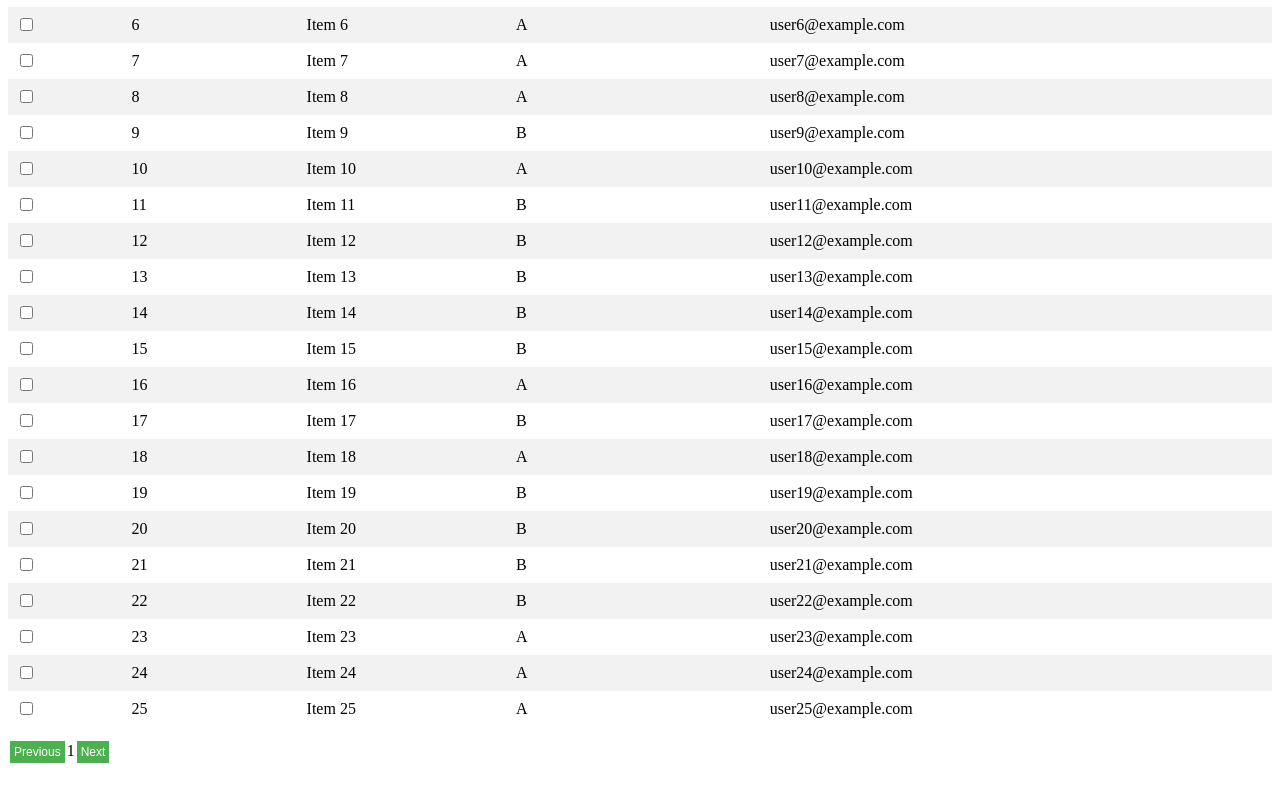
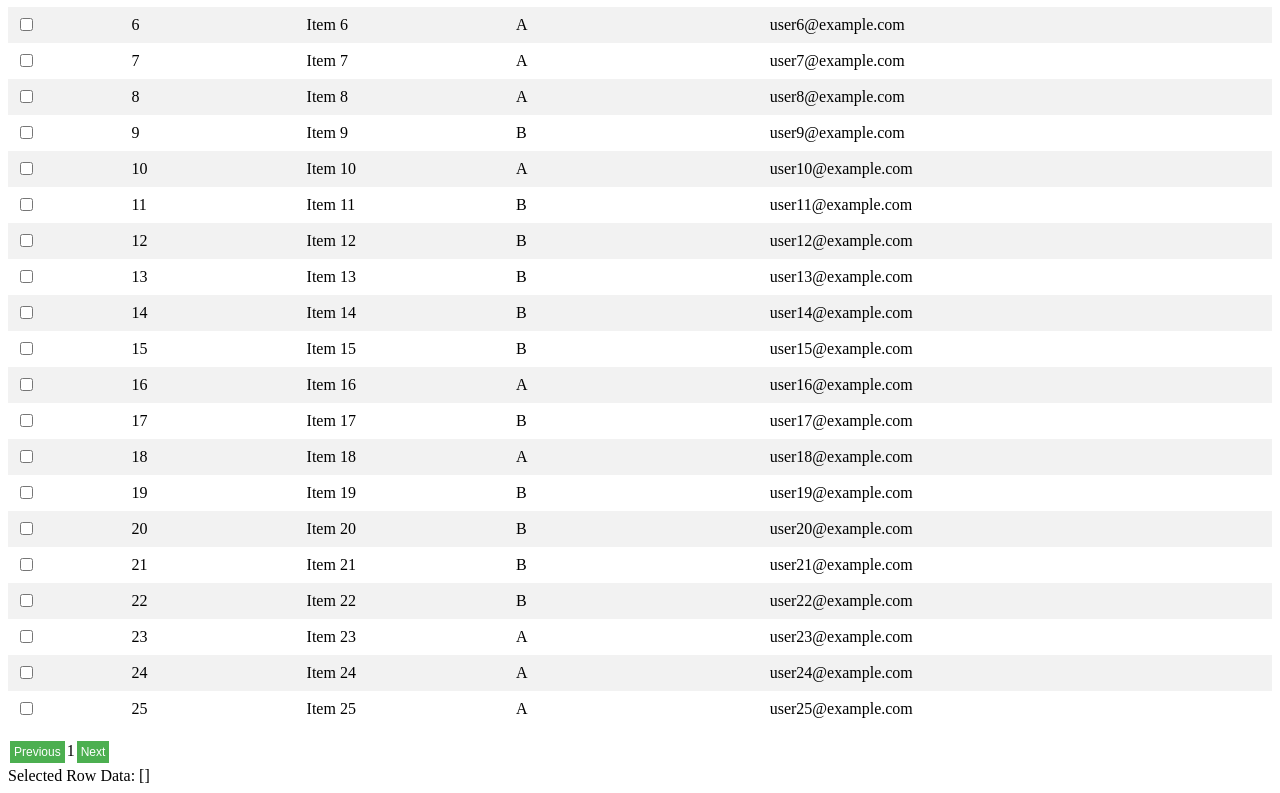
Before and after one commit to cs0931/react-reusable-table, a React (Vite) app: page / in a window 1280 px wide. Shown: the part 246-1039 px from the top of the page. Built offline with nearby package versions, Linux system fonts and the light colour scheme.

Commit message:
display selected row data below table

```diff
--- a/src/App.jsx
+++ b/src/App.jsx
@@ -7,6 +7,7 @@ const Table = () => {
   const [currentPage, setCurrentPage] = useState(1);
   const [itemsPerPage] = useState(25);
   const [sortKey, setSortKey] = useState(null);
+  const [selectedRows, setSelectedRows] = useState([]);
 
   useEffect(() => {
     setLoading(true);
@@ -49,6 +50,17 @@ const Table = () => {
     }
   };
 
+  const handleSelectRow = (id) => {
+    const index = selectedRows.indexOf(id);
+    if (index === -1) {
+      setSelectedRows([...selectedRows, id]);
+    } else {
+      const updatedSelectedRows = [...selectedRows];
+      updatedSelectedRows.splice(index, 1);
+      setSelectedRows(updatedSelectedRows);
+    }
+  };
+
   return (
     <div>
       <input
@@ -77,7 +89,11 @@ const Table = () => {
             {filteredItems.map((item) => (
               <tr key={item.id}>
                 <td>
-                  <input type="checkbox" />
+                  <input
+                    type="checkbox"
+                    onChange={() => handleSelectRow(item.id)}
+                    checked={selectedRows.includes(item.id)}
+                  />
                 </td>
                 <td>{item.id}</td>
                 <td>{item.name}</td>
@@ -102,6 +118,14 @@ const Table = () => {
         >
           Next
         </button>
+        <div>
+          Selected Row Data:{" "}
+          {JSON.stringify(
+            selectedRows.map((id) =>
+              filteredItems.find((item) => item.id === id)
+            )
+          )}
+        </div>
       </div>
     </div>
   );
```
